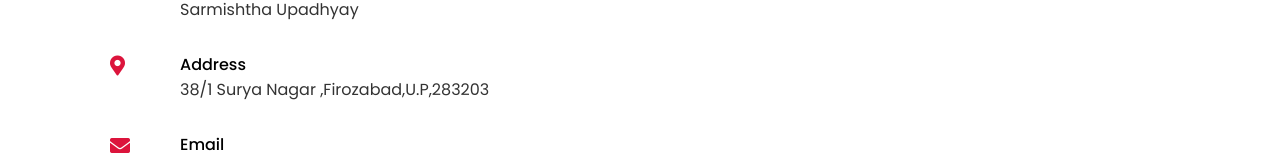
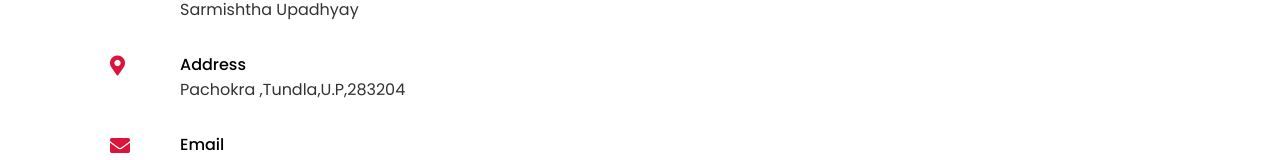
Before and after one commit to sarmishthaupadhyay123/sarmi.github.io, a plain HTML site: page index.html in a window 1280 px wide. Shown: the part 3176-3336 px from the top of the page. Drawn offline with nearby package versions, Linux system fonts and the light colour scheme.

Commit message:
index.html

```diff
--- a/index.html
+++ b/index.html
@@ -181,7 +181,7 @@
                             <i class="fas fa-map-marker-alt"></i>
                             <div class="info">
                                 <div class="head">Address</div>
-                                <div class="sub-title">38/1 Surya Nagar ,Firozabad,U.P,283203</div>
+                                <div class="sub-title">Pachokra ,Tundla,U.P,283204</div>
                             </div>
                         </div>
                         <div class="row">
```
